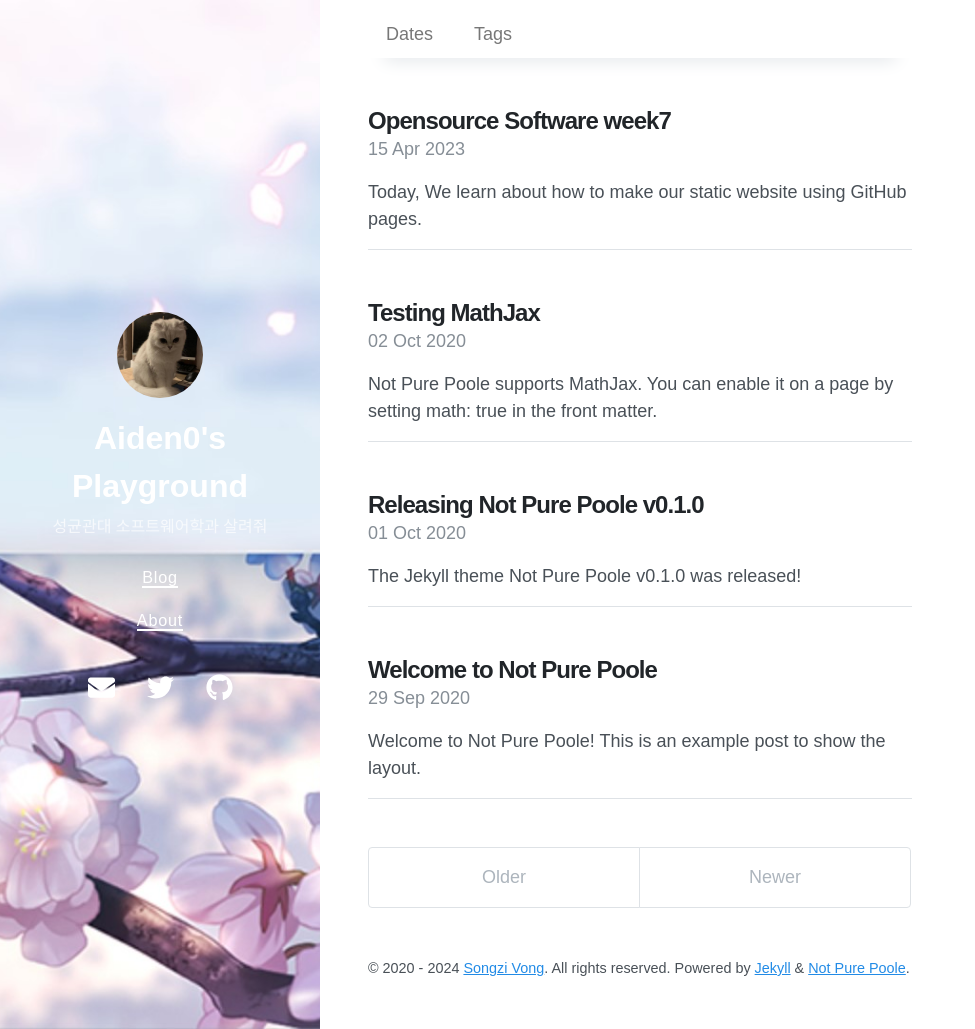
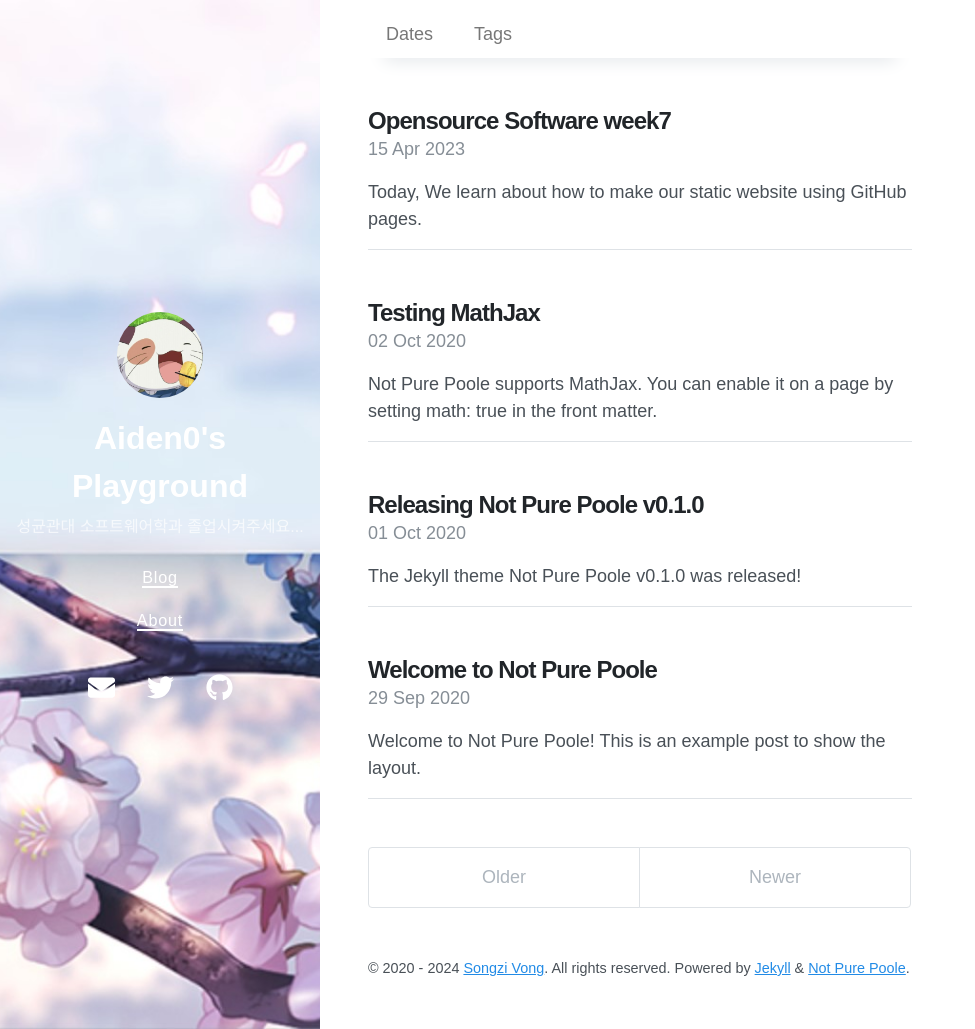
Before and after one commit to aiden0105/aiden0105.github.io, a Jekyll site: the page built from index.html, in a window 1280 px wide and 1029 px high. Shown: the whole window, without its empty margins (0-975 px from the left). Built offline with Jekyll 4.4.1, drawn with Linux system fonts in a browser that asks for light colours; nearby versions of some CDN libraries; the list of posts is cut into pages by our own code.

Commit message:
thrid commit

```diff
--- a/_config.yml
+++ b/_config.yml
@@ -1,8 +1,7 @@
 # Setup
 title: Aiden0's Playground
-description: 성균관대 소프트웨어학과 살려줘
-url: https://vszhub.github.io
-avatar: /avatar.jpeg
+description: 성균관대 소프트웨어학과 졸업시켜주세요...
+avatar: /avatar2.jpeg
 paginate: 5
 permalink: pretty
 cover_image: /sakura.jpeg
```
Also changed, not shown: avatar2.jpeg (added), 1 other file.
